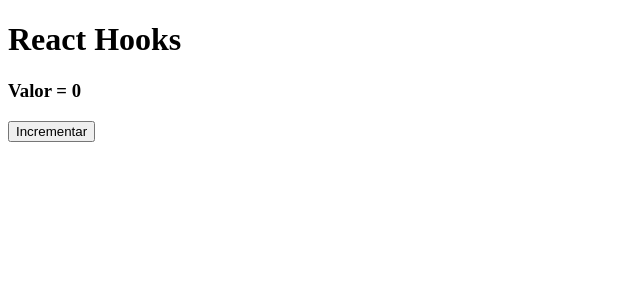
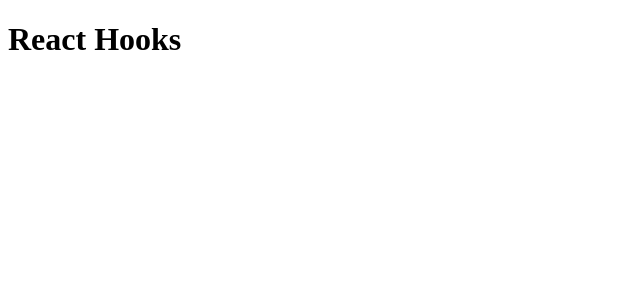
Before and after one commit to rafaelandradegs/react-state, a React (Vite) app: page / in a window 1280 px wide. Shown: the top 300 px of the page, without its empty margins (0-640 px from the left). Built offline with nearby package versions, Linux system fonts and the light colour scheme.

Commit message:
Detalhes sobre o funcionamento de useState

```diff
--- a/src/App.jsx
+++ b/src/App.jsx
@@ -1,17 +1,26 @@
 import React, { useState } from 'react'
 
 export function App() {
-  const [valor, setValor] = useState(0)
+  // const [valor, setValor] = useState(10)
 
-  function incrementar() {
-    setValor(valor + 1)
-  }
+  // function decremento() {
+  //   setValor(valor - 1)
+  // }
+  // function incremento() {
+  //   setValor(valor + 1)
+  // }
+
+  useState()
+  useState()
+  useState()
+  useState()
 
   return (
     <>
       <h1>React Hooks</h1>
-      <h3>Valor = {valor}</h3>
-      <button onClick={incrementar}>Incrementar</button>
+      {/* <p>Valor: {valor}</p>
+      <button onClick={decremento}>Diminuir valor</button>
+      <button onClick={incremento}>Diminuir valor</button> */}
     </>
   )
 }
```
